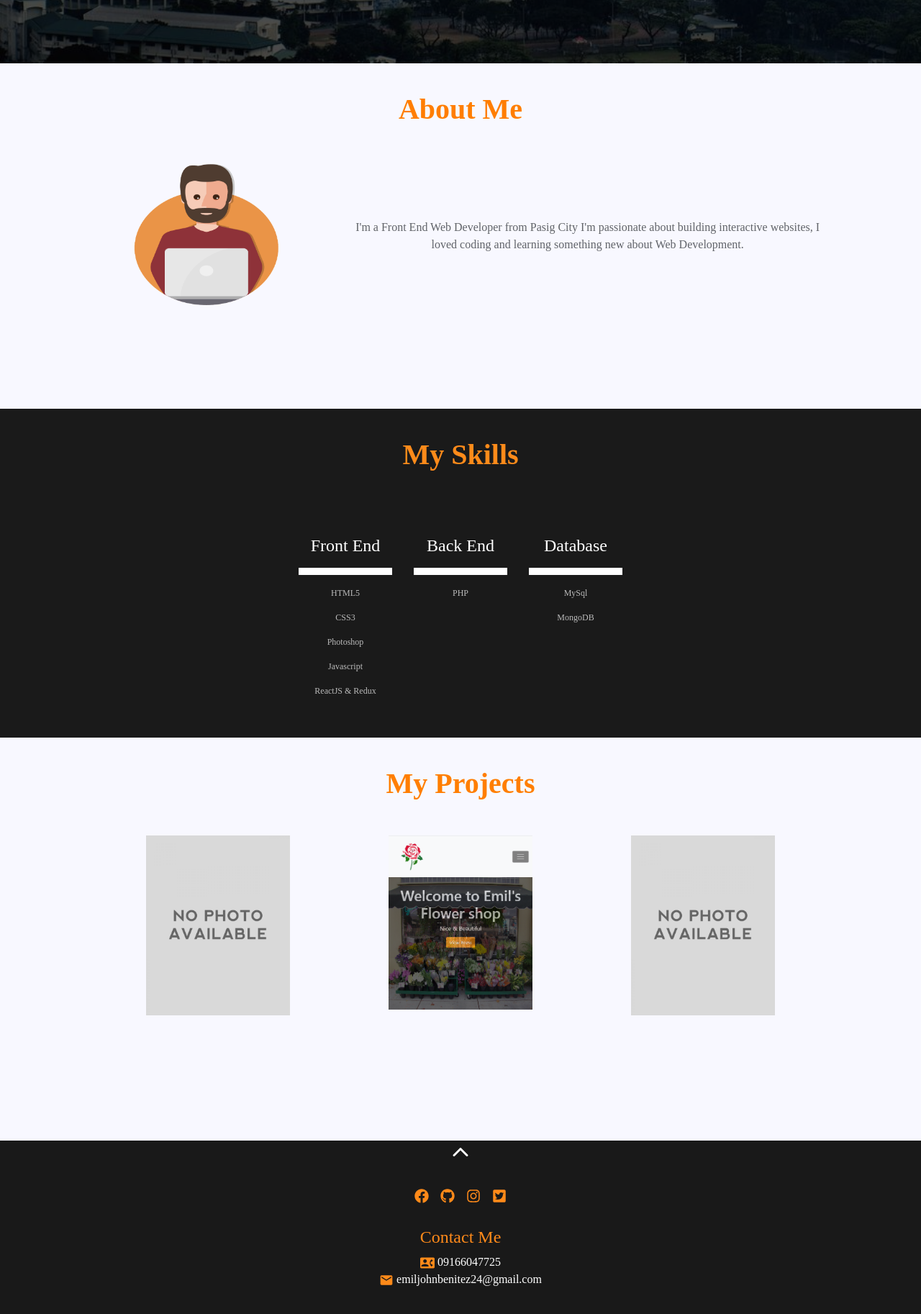
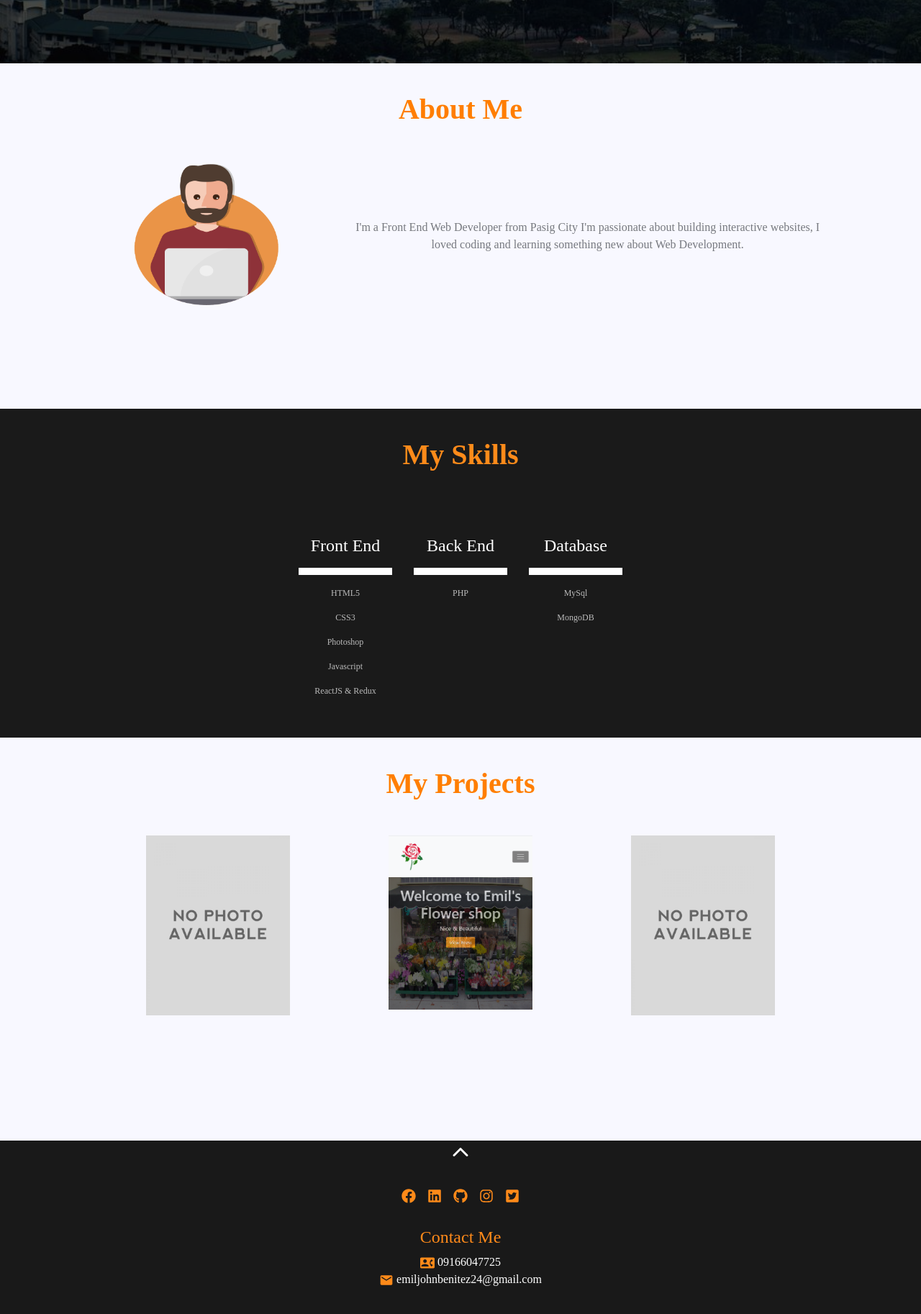
Before and after one commit to emiljohnbenitez24/emil-portfolio, a React (Create React App) app: page / in a window 1280 px wide. Shown: the part 712-2538 px from the top of the page at 72% size. Built offline with nearby package versions, Linux system fonts and the light colour scheme.

Commit message:
last commit

```diff
--- a/src/components/about.js
+++ b/src/components/about.js
@@ -45,7 +45,7 @@ const About = () => {
                     </Col>
                     <Col sm={8}>
                         <ScrollAnimation animateIn="fadeIn" animateOnce={true}>
-                            <p style={{ opacity: '.7' }}>I'm a Front End Web Developer from Pasig City
+                            <p style={{ opacity: '.6' }}>I'm a Front End Web Developer from Pasig City
                   I'm passionate about building interactive websites, I loved coding and learning something new
                   about Web Development.</p >
                         </ScrollAnimation>
--- a/src/components/footer.js
+++ b/src/components/footer.js
@@ -3,7 +3,7 @@ import styled from 'styled-components'
 import { IoIosArrowUp } from 'react-icons/io'
 import { Link } from 'react-scroll'
 import { Container, Row, Col } from 'react-bootstrap'
-import { FaFacebook, FaGithub, FaInstagram, FaTwitterSquare } from 'react-icons/fa'
+import { FaFacebook, FaGithub, FaInstagram, FaTwitterSquare, FaLinkedin } from 'react-icons/fa'
 import { MdContactPhone, MdEmail } from 'react-icons/md'
 
 
@@ -37,9 +37,11 @@ const Footer = () => {
                 <Row style={{ padding: '4vh' }}>
                     <Col>
                         <a style={{ color: '#FF7E00' }} href="https://www.facebook.com/kriemjohn.benitez.7"><FaFacebook size={20} style={{ marginRight: '2vh' }} /></a>
+                        <a style={{ color: '#FF7E00' }} href="https://www.linkedin.com/in/emil-john-benitez-11987b146/"><FaLinkedin size={20} style={{ marginRight: '2vh' }} /></a>
                         <a style={{ color: '#FF7E00' }} href="#"><FaGithub size={20} style={{ marginRight: '2vh' }} /></a>
                         <a style={{ color: '#FF7E00' }} href="#"><FaInstagram size={20} style={{ marginRight: '2vh' }} /></a>
                         <a style={{ color: '#FF7E00' }} href="#"><FaTwitterSquare size={20} /></a>
+
                     </Col>
                 </Row >
                 <Row >
```
